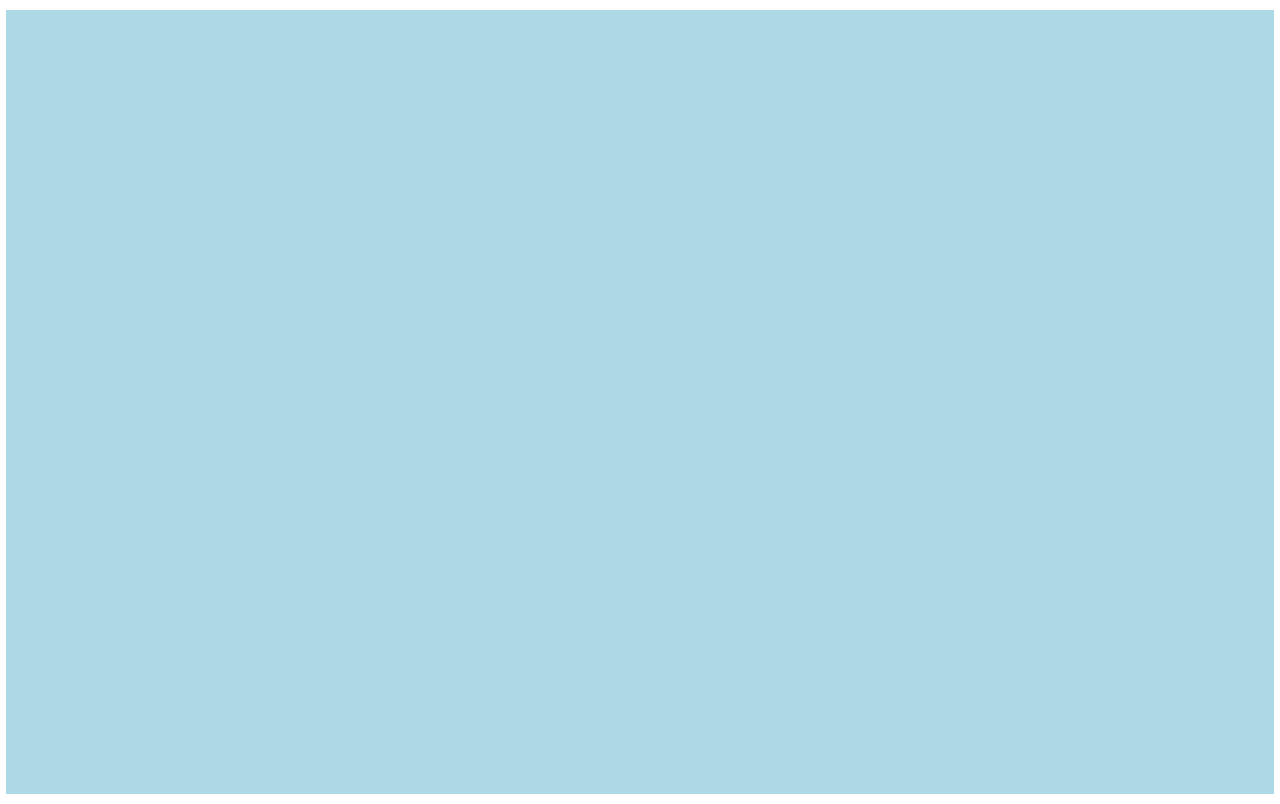
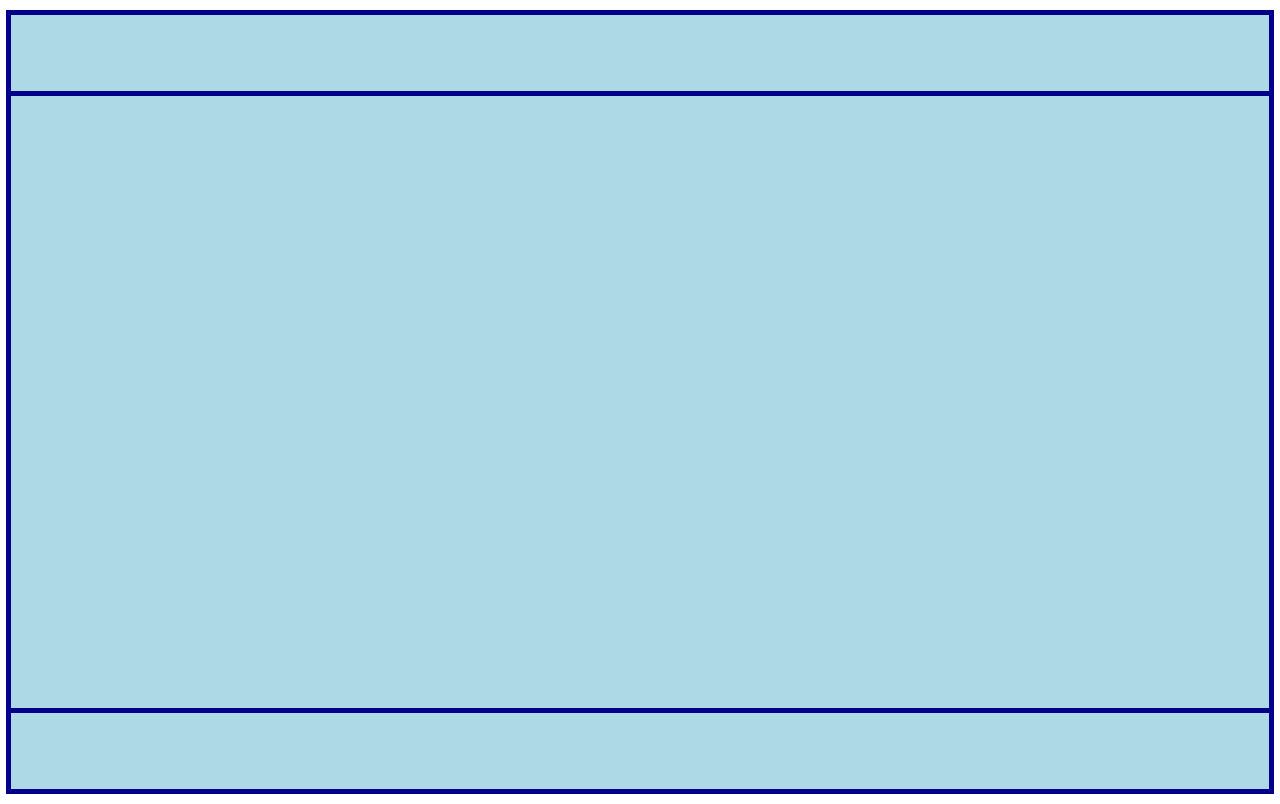
Before and after one commit to rhonvyramos/resume-portfolio-overdone, a React (Create React App) app: page / in a window 1280 px wide. Built offline with nearby package versions, Linux system fonts and the light colour scheme.

Commit message:
home element sizes set

```diff
--- a/src/assets/home.css
+++ b/src/assets/home.css
@@ -9,9 +9,43 @@
 
 #home_contents {
     display: flex;
+    flex-direction: column;
+
+    justify-content: center;
+    align-items: center;
 
     height: 98vh;
     width: 99vw;
 
+    background-color: darkblue;
+}
+
+#home_margin {
+    display: flex;
+    flex-direction: column;
+
+    justify-content: center;
+    align-items: center;
+
+    height: calc(100% - 10px);
+    width: calc(100% - 10px);
+}
+
+.home_element {
     background-color: lightblue;
+    width: 100%;
 }
+
+#home_header {
+    height: 10%;
+    margin-bottom: 5px;
+}
+
+#home_main {
+    height: 80%;
+}
+
+#home_footer {
+    height: 10%;
+    margin-top: 5px;
+}
--- a/src/pages/Home.js
+++ b/src/pages/Home.js
@@ -5,7 +5,11 @@ export default function Home() {
     return (
         <section id="page_home">
             <div id="home_contents">
-
+                <div id="home_margin">
+                    <div id="home_header" className="home_element"></div>
+                    <div id="home_main" className="home_element"></div>
+                    <div id="home_footer" className="home_element"></div>
+                </div>
             </div>
         </section>
     )
```
